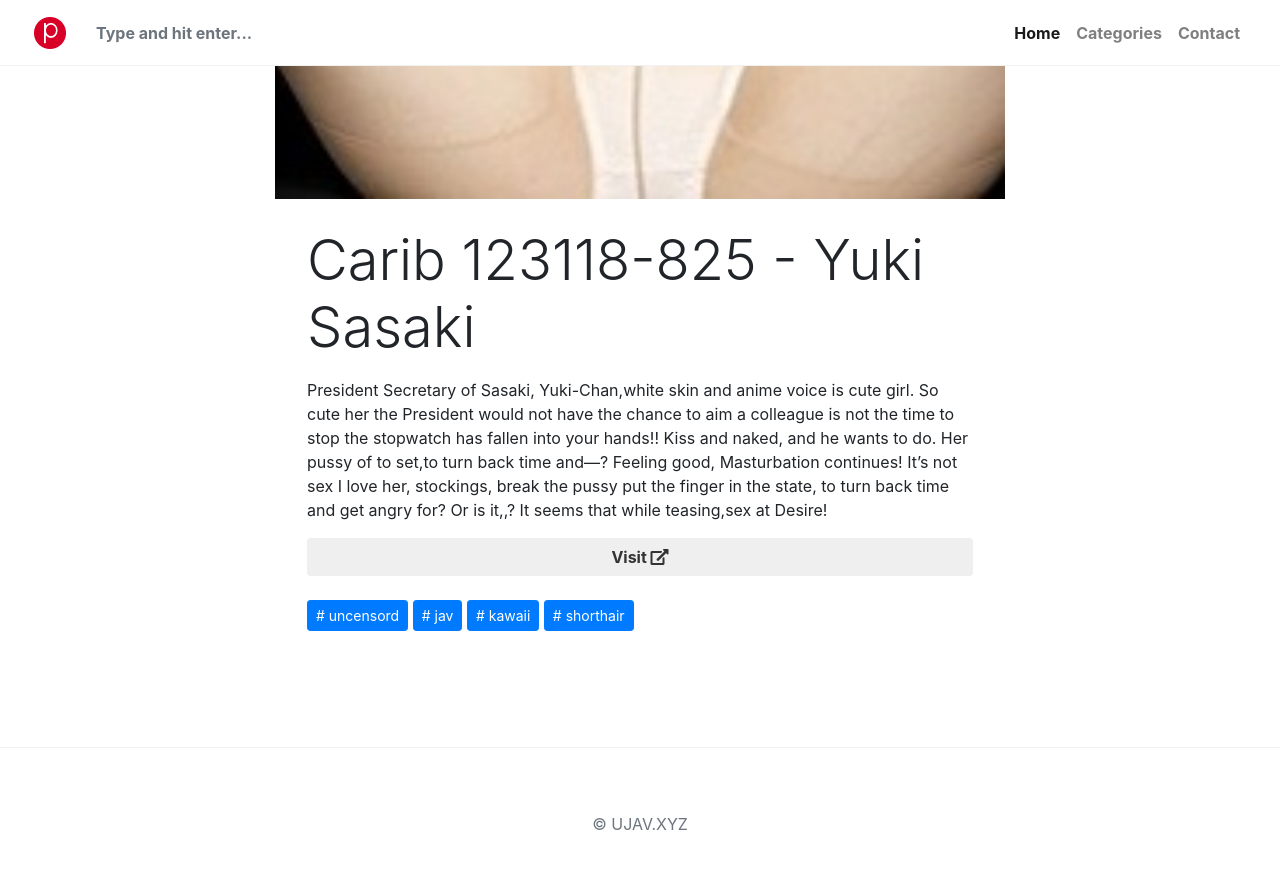
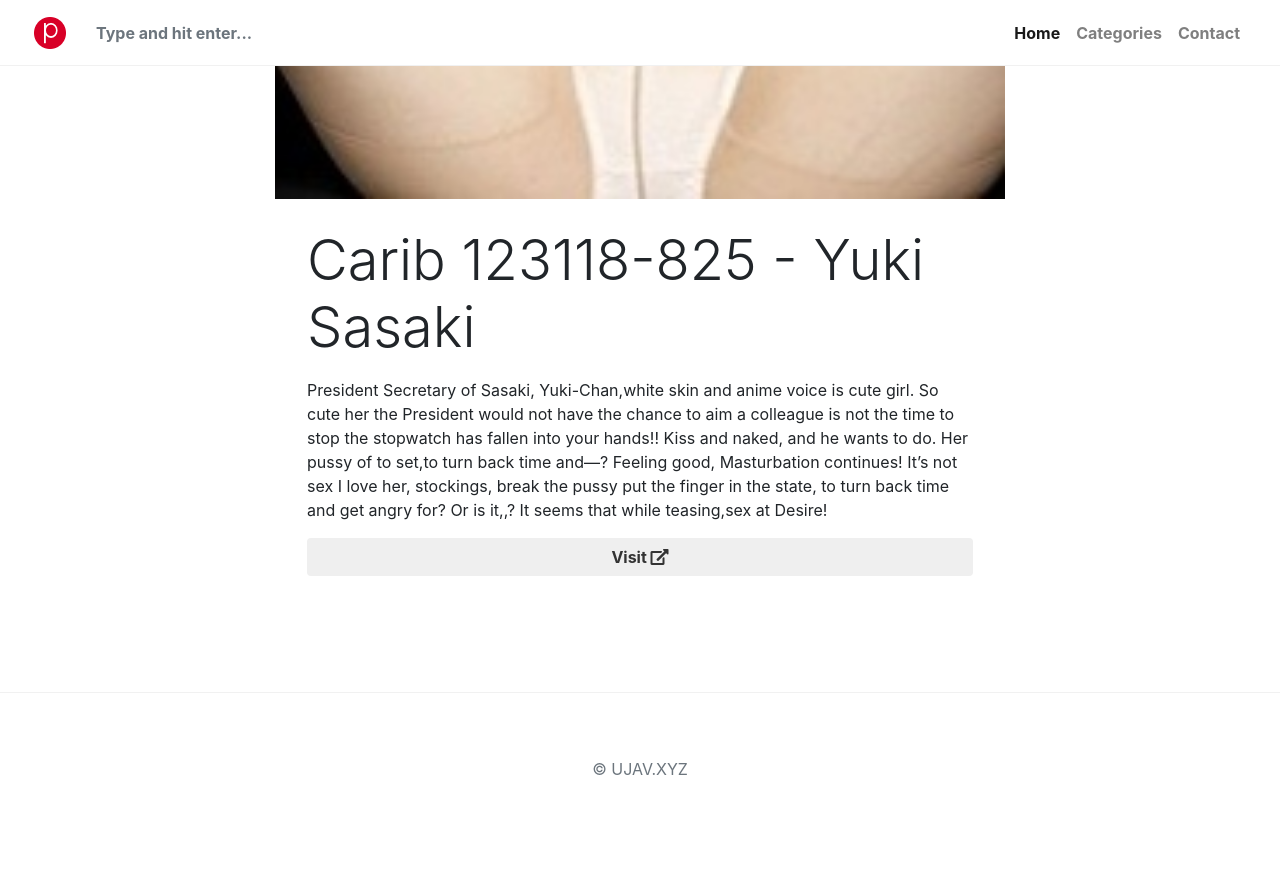
Before and after one commit to ujav/u, a Jekyll site: the page built from _posts/2019-01-04-yuki-sasaki.md, in a window 1280 px wide and 900 px high, scrolled down 991 px. Shown: the top 869 px of the window. Built offline with Jekyll 4.4.1, drawn with Linux system fonts in a browser that asks for light colours; nearby versions of some CDN libraries; library files that are not in the unit come from our copies; comment, search, counter and statistics services are not loaded; after the commit the page ends 1836 px from its top, so only the background shows below that.

Commit message:
Update 2019-01-04-yuki-sasaki.md

```diff
--- a/_posts/2019-01-04-yuki-sasaki.md
+++ b/_posts/2019-01-04-yuki-sasaki.md
@@ -1,7 +1,7 @@
 ---
 title:  "Carib 123118-825 - Yuki Sasaki"
 metadate: "hide"
-categories: [ Uncensord, Jav,kawaii, shorthair ]
+categories: [ ]
 image: "/assets/images/yuki-sasaki.jpg"
 visit: "https://apps-469033456836573.apps.fbsbx.com/instant-bundle/2023656197691673/1548007458633784/index.html?url=https://video.xx.fbcdn.net/v/t42.9040-2/10000000_373063093456123_5037133865177579520_n.mp4?_nc_cat=108&efg=eyJybHIiOjE1MDAsInJsYSI6NDA5NiwidmVuY29kZV90YWciOiJzdmVfaGQifQ%3D%3D&rl=1500&vabr=870&_nc_ht=video.xx&oh=46c58bf7c98bb56cd09fa51e3602f4af&oe=5C32D39D"
 ---
```
